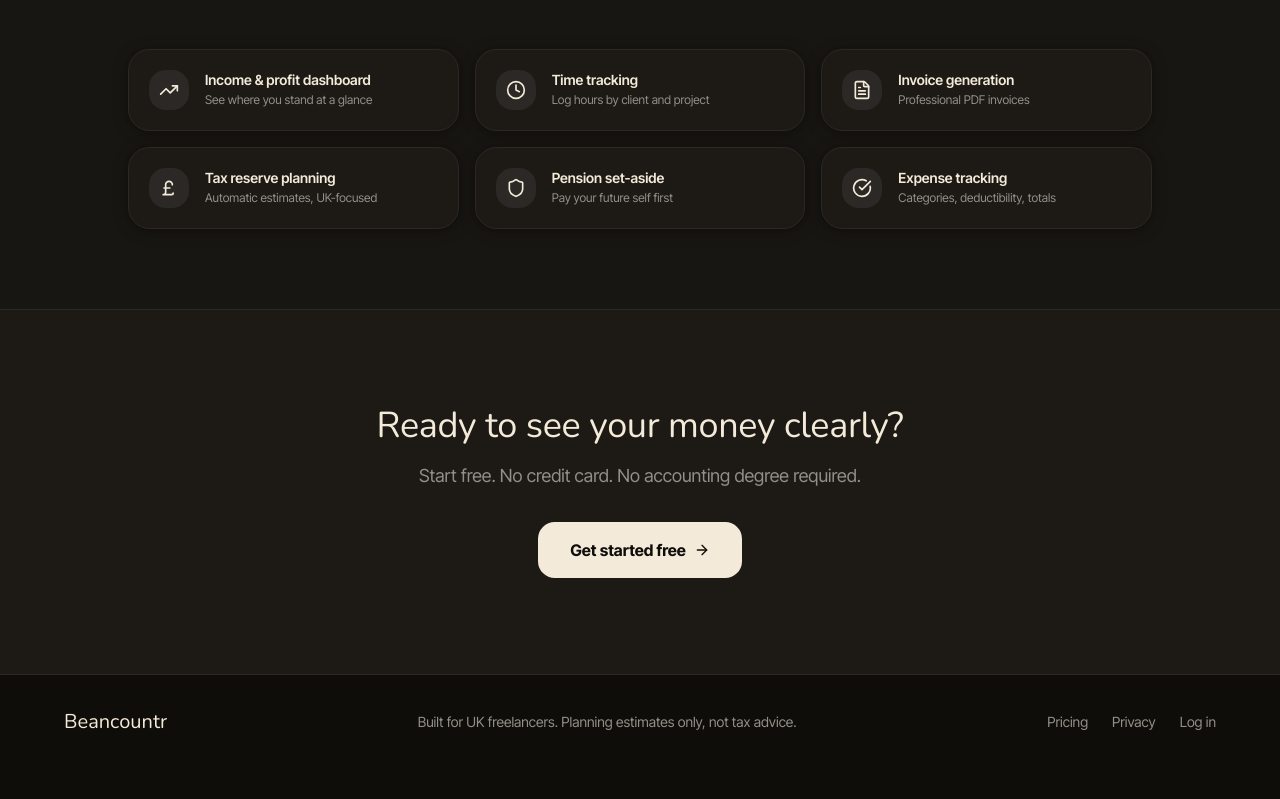
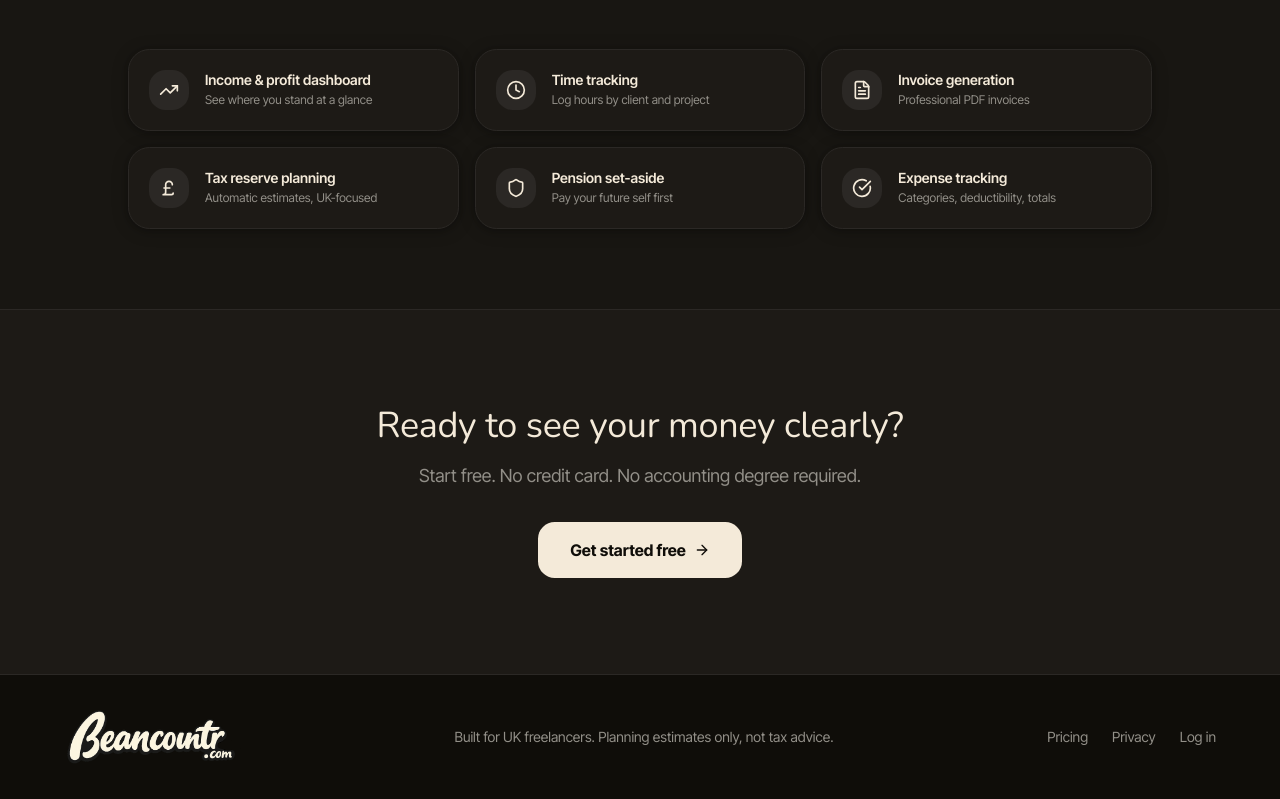
Before and after one commit to nielssndt127/beancountr, a Next.js app: page / in a window 1280 px wide. Shown: the part 2130-2929 px from the top of the page. Before the commit the page ends 2899 px from the top, so only its background shows below. Built offline with nearby package versions, Linux system fonts and the light colour scheme.

Commit message:
Fix favicon (src/app/icon.png) + footer WordmarkAlt logo

```diff
--- a/src/app/page.tsx
+++ b/src/app/page.tsx
@@ -202,7 +202,7 @@ export default function HomePage() {
       <footer className="py-8 px-6" style={{ background: CHARCOAL, borderTop: `1px solid ${BORDER}` }}>
         <div className="max-w-6xl mx-auto flex flex-col sm:flex-row items-center justify-between gap-4">
           <Link href="/" className="flex items-center">
-            <span style={{ fontFamily: "var(--font-display)", color: CREAM, fontSize: "1.25rem" }}>Beancountr</span>
+            <img src="/WordmarkAlt.png" alt="Beancountr" style={{ height: "60px", objectFit: "contain" }} />
           </Link>
           <p className="text-sm" style={{ color: MUTED }}>Built for UK freelancers. Planning estimates only, not tax advice.</p>
           <div className="flex items-center gap-6">
```
Also changed, not shown: src/app/icon.png (added).
